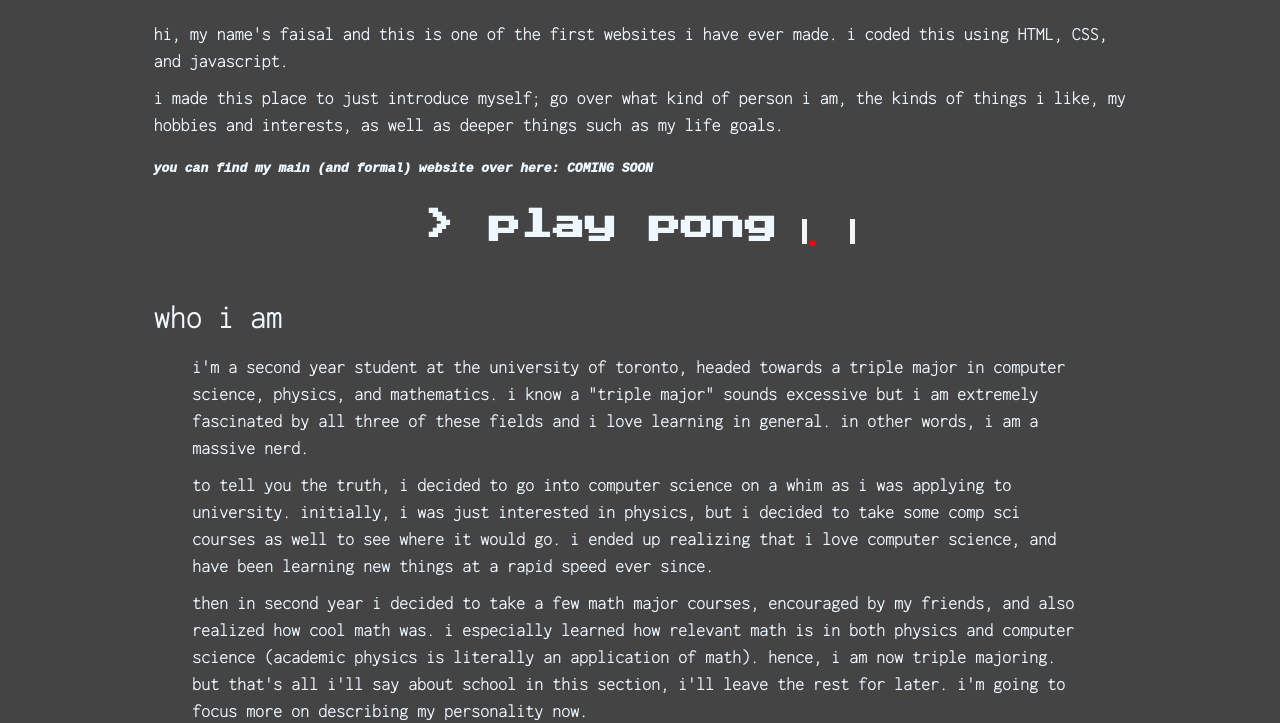
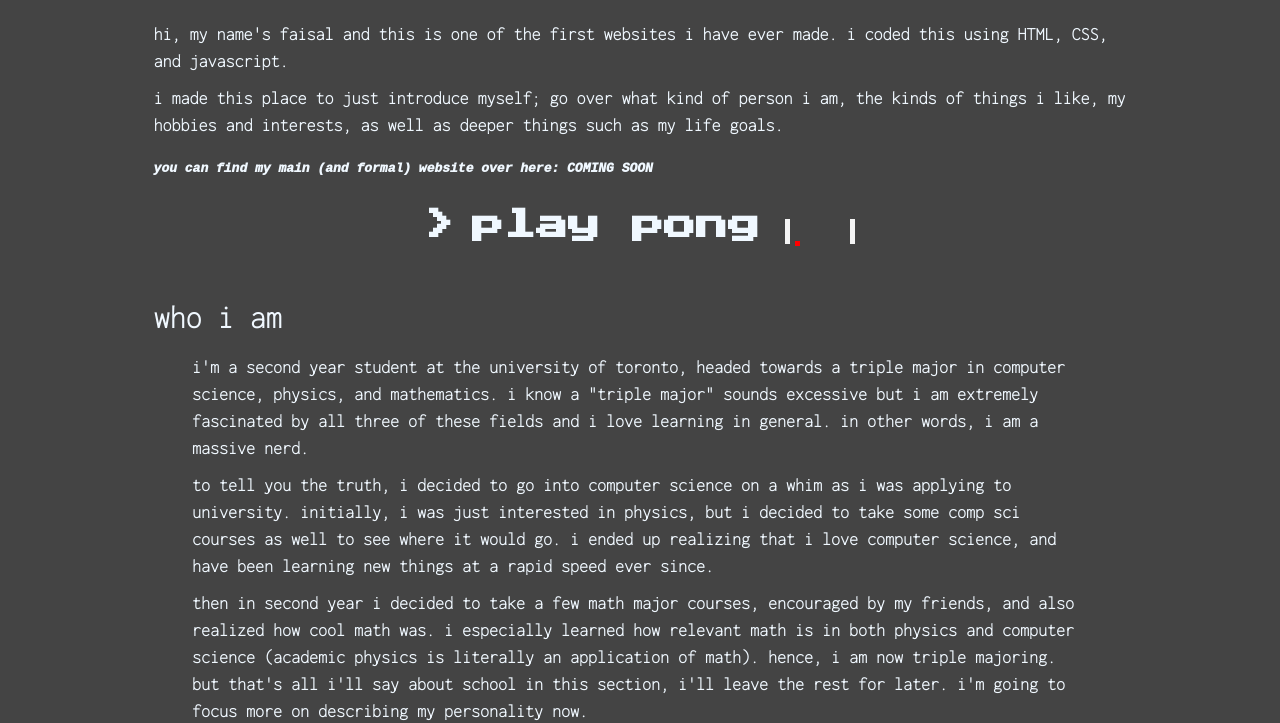
Before and after one commit to mrdandelion6/Insane-Pong, a plain HTML site: page index.html in a window 1280 px wide. Shown: the part 79-802 px from the top of the page. Drawn offline with Linux system fonts and the light colour scheme; a web font is replaced by a local one.

Commit message:
fixed preview animation to always have same width on screen, fixed scaling on smaller screens.

```diff
--- a/css/style.css
+++ b/css/style.css
@@ -337,7 +337,7 @@ footer {
     width: 5px;
     background-color: whitesmoke;
     position: relative;
-    margin-left: 3vw;
+    margin-left: 55px;
     margin-right: 12vw;
 }
 
@@ -520,8 +520,12 @@ footer {
     position: absolute;
 }
 
+#arrowCupTitle {
+    padding: 20px 0px 20px 0px;
+}
+
 #cupTitle {
-    margin-left: 12vw;
+    margin-left: 15px;
     margin-right: 0;
     padding: 20px 25px 20px 0px;
 }
--- a/index.html
+++ b/index.html
@@ -77,7 +77,8 @@
     <section id="cupPong">
 
         <div id="pongPreview">
-            <h2 id="cupTitle"><span class="flashing">></span> play pong</h2>
+            <h2 id="arrowCupTitle" class="flashing">></h2>
+            <h2 id="cupTitle"> play pong</h2>
 
             <div id="iconAnimation">
                 <div id="isliderOne"></div>
--- a/js/script.js
+++ b/js/script.js
@@ -2042,8 +2042,7 @@ document.addEventListener('DOMContentLoaded', function () {
             let goingLeft = false;
 
             return setInterval(() => {
-                let vw = window.innerWidth;
-                s = (0.03 * vw) / 118;
+                s = 55 / 118;
 
                 if (x <= 0) {
                     goingLeft = false;
@@ -2051,7 +2050,7 @@ document.addEventListener('DOMContentLoaded', function () {
                 }
 
 
-                else if (x >= (0.03 * vw)) {
+                else if (x >= 55) {
                     goingLeft = true;
                     x -= s;
                 }
@@ -2061,7 +2060,7 @@ document.addEventListener('DOMContentLoaded', function () {
                 }
 
                 else {
-                    x += (0.03 * vw) / 118;
+                    x += 55 / 118;
                 }
 
                 ball.style.left = x + "px";
@@ -2071,7 +2070,7 @@ document.addEventListener('DOMContentLoaded', function () {
         function ballYAnimation() {
             let y = 32;
             let goingUp = false;
-            let s = 2 ;
+            let s = 2;
 
             return setInterval(() => {
 
```
